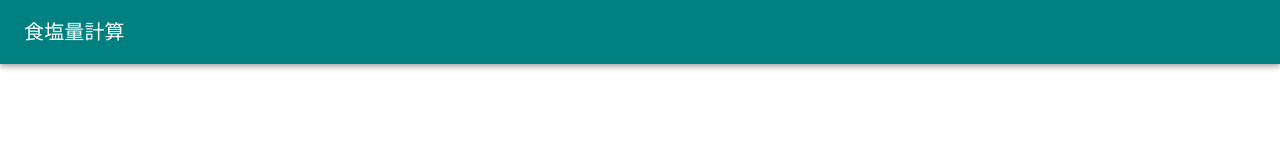
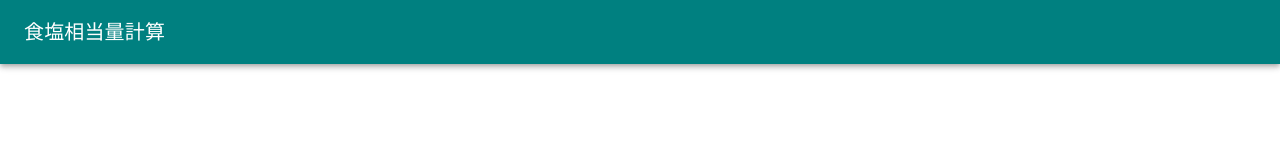
Before and after one commit to 7tsuno/saltamount, a Next.js app: page / in a window 1280 px wide. Shown: the top 160 px of the page. Built offline with nearby package versions, Linux system fonts and the light colour scheme.

Commit message:
表示名変更

```diff
--- a/src/constants/page.ts
+++ b/src/constants/page.ts
@@ -1,7 +1,7 @@
 export const PAGE = {
   index: {
     path: "/",
-    name: "食塩量計算",
+    name: "食塩相当量計算",
   },
   sources: {
     path: "/sources",
```
